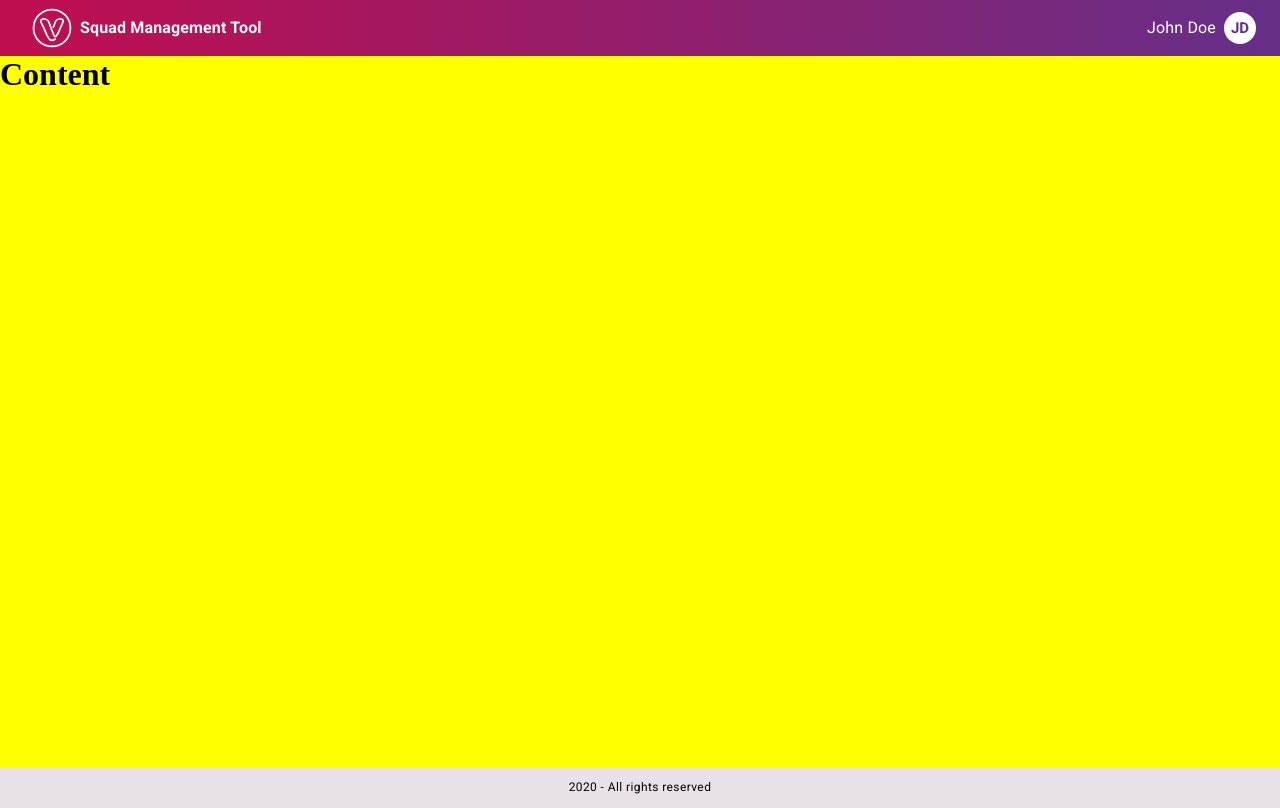
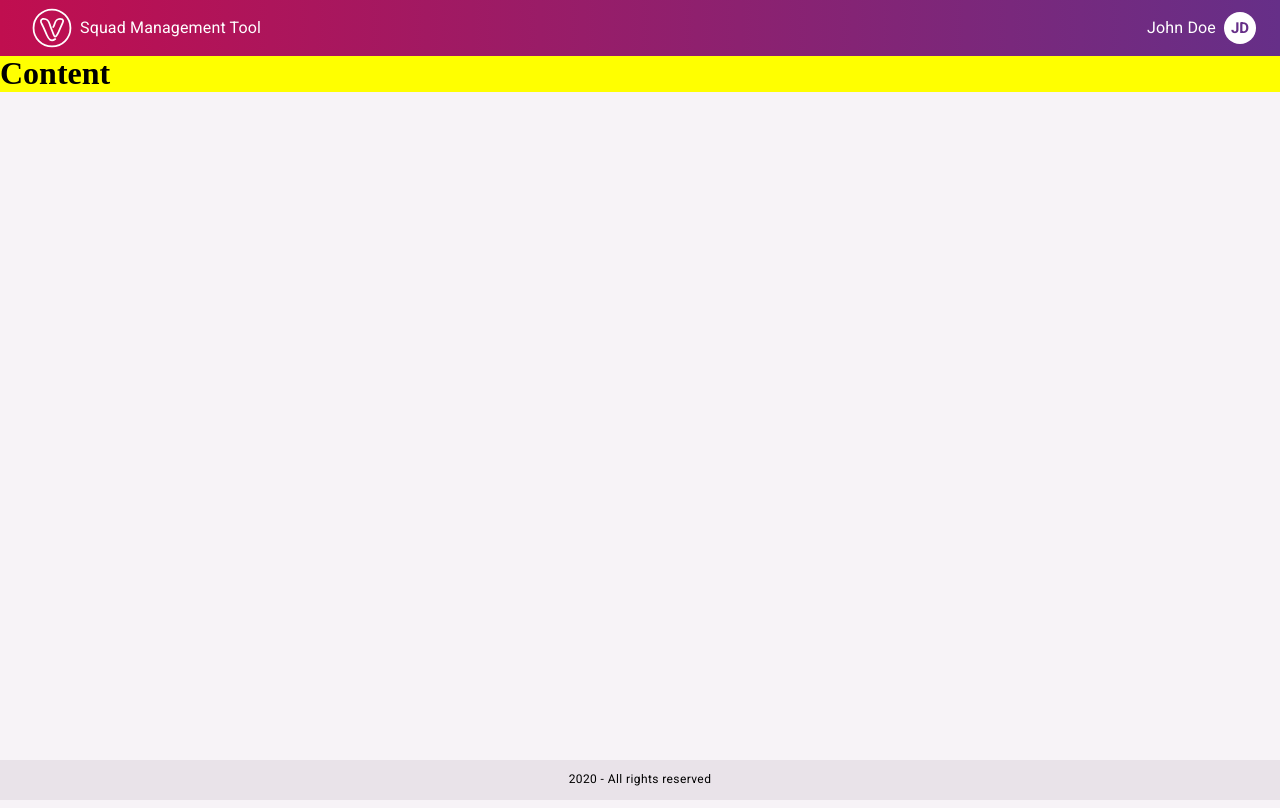
Before and after one commit to allangdc/smtool, a React (Create React App) app: page / in a window 1280 px wide. Built offline with nearby package versions, Linux system fonts and the light colour scheme.

Commit message:
adjust on the layout

```diff
--- a/src/index.css
+++ b/src/index.css
@@ -1,5 +1,7 @@
 body {
   margin: 0;
+  height: 100%;
+  background-color: #f7f3f7;
 }
 
 h1 {
--- a/src/layout/content.tsx
+++ b/src/layout/content.tsx
@@ -1,9 +1,14 @@
 import React from "react";
+import { useStyles } from "./style";
 
-const Content: React.FC = () => (
-  <div style={{ backgroundColor: "yellow", minHeight: "89vh" }}>
-    <h1>Content</h1>
-  </div>
-);
+const Content: React.FC = () => {
+  const classes = useStyles();
+
+  return (
+    <div className={classes.content}>
+      <h1>Content</h1>
+    </div>
+  );
+};
 
 export default Content;
--- a/src/layout/header.tsx
+++ b/src/layout/header.tsx
@@ -10,7 +10,7 @@ const Header: React.FC = () => {
   const classes = useStyles();
 
   return (
-    <AppBar position="static" className={classes.header}>
+    <AppBar position="fixed" elevation={0} className={classes.header}>
       <Toolbar variant="dense">
         <IconButton>
           <VenturusIcon style={{ fontSize: 40 }} />
--- a/src/layout/main.tsx
+++ b/src/layout/main.tsx
@@ -5,17 +5,11 @@ import Footer from "./footer";
 import Header from "./header";
 
 const Main: React.FC = () => (
-  <Grid container>
-    <Grid item xs={12}>
-      <Header />
-    </Grid>
-    <Grid item xs={12}>
-      <Content />
-    </Grid>
-    <Grid item xs={12}>
-      <Footer />
-    </Grid>
-  </Grid>
+  <>
+    <Header />
+    <Content />
+    <Footer />
+  </>
 );
 
 export default Main;
--- a/src/layout/style.ts
+++ b/src/layout/style.ts
@@ -8,9 +8,18 @@ export const useStyles = makeStyles(() => ({
     flex: 1,
     fontWeight: "bold"
   },
+  content: {
+    backgroundColor: "yellow",
+    minHeight: "100%",
+    position: "relative",
+    top: 55
+  },
   footer: {
+    position: "fixed",
+    bottom: 0,
+    width: "100%",
     backgroundColor: "#e9e3e9",
-    minHeight: 40,
+    height: 40,
     display: "flex",
     justifyContent: "center",
     alignItems: "center"
```
